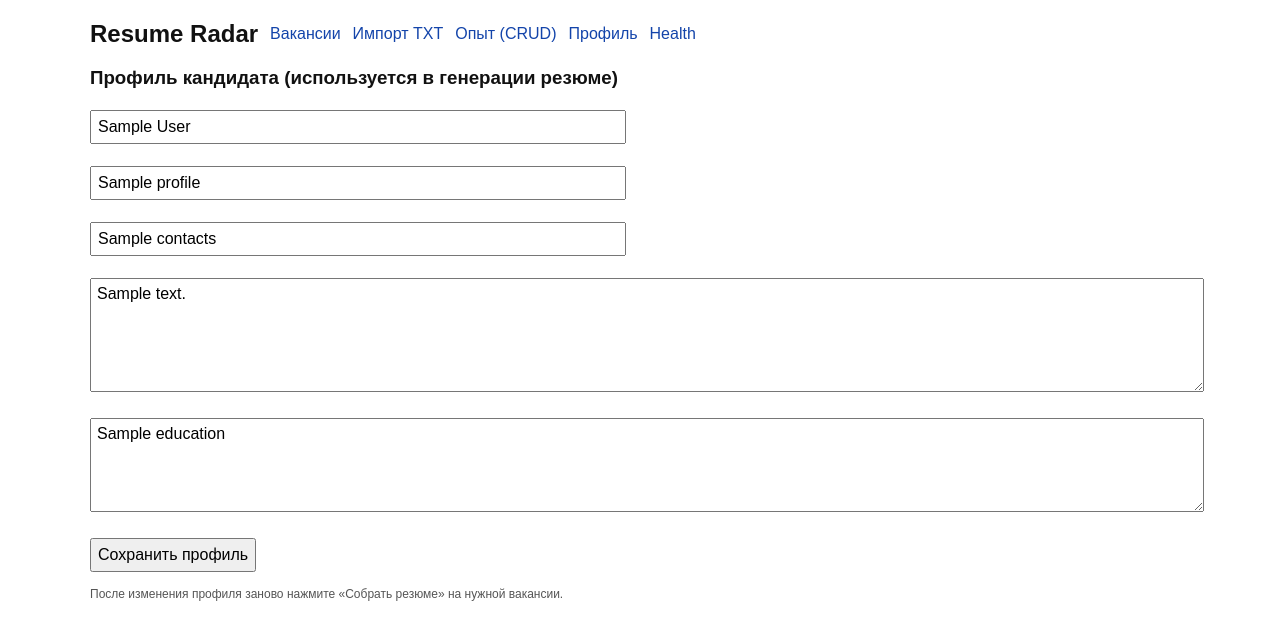
After one commit to MarkVonarich/tgbot, a FastAPI app: template app/templates/profile.html in a window 1280 px wide. The commit adds this page. Shown: the top 640 px of the page. Run offline with FastAPI, Linux system fonts and the light colour scheme; the template is opened without the code that fills it: most values are stand-ins (such as "Sample title", 1, 10 or a date in 2020); parts of the project's set-up code (start-up, migrations or seed data) failed here and were passed over.

Commit message:
Improve single-user UX with profile, import-by-path and draft copy helper

```diff
--- a/app/main.py
+++ b/app/main.py
@@ -1,5 +1,6 @@
 from __future__ import annotations
 
+import json
 import shutil
 from pathlib import Path
 
@@ -11,7 +12,7 @@ from sqlalchemy import desc
 from sqlalchemy.orm import Session
 
 from .db import Base, engine, get_db
-from .models import ExperienceBlock, ImportLog, ResumeDraft, Vacancy
+from .models import ExperienceBlock, ImportLog, ResumeDraft, UserProfile, Vacancy
 from .services import (
     build_cover_letter,
     detect_track,
@@ -37,6 +38,22 @@ app.mount('/resume/static', StaticFiles(directory='app/static'), name='static')
 templates = Jinja2Templates(directory='app/templates')
 
 
+def get_or_create_profile(db: Session) -> UserProfile:
+    profile = db.query(UserProfile).order_by(UserProfile.id.asc()).first()
+    if not profile:
+        profile = UserProfile(
+            full_name='Максим Чиранов',
+            target_title='Senior Antifraud / Marketing Fraud Analyst',
+            contacts='Москва | Telegram: @your_tg | Email: your@email.com',
+            summary='Антифрод-аналитик с опытом в маркетинговом и бонусном фроде, SQL/ClickHouse/Postgres, правилах детекта, алертах и BI-дашбордах.',
+            education='Высшее образование (указать вуз, факультет, год).',
+        )
+        db.add(profile)
+        db.commit()
+        db.refresh(profile)
+    return profile
+
+
 @app.on_event('startup')
 def startup():
     Base.metadata.create_all(bind=engine)
@@ -60,6 +77,31 @@ def home(request: Request, db: Session = Depends(get_db)):
     return templates.TemplateResponse('home.html', {'request': request, 'vacancies': vacancies, 'tracks': tracks, 'q': q, 'track': track})
 
 
+@app.get('/resume/profile', response_class=HTMLResponse)
+def profile_page(request: Request, db: Session = Depends(get_db)):
+    profile = get_or_create_profile(db)
+    return templates.TemplateResponse('profile.html', {'request': request, 'profile': profile})
+
+
+@app.post('/resume/profile')
+def profile_save(
+    full_name: str = Form(...),
+    target_title: str = Form(...),
+    contacts: str = Form(...),
+    summary: str = Form(...),
+    education: str = Form(...),
+    db: Session = Depends(get_db),
+):
+    profile = get_or_create_profile(db)
+    profile.full_name = full_name
+    profile.target_title = target_title
+    profile.contacts = contacts
+    profile.summary = summary
+    profile.education = education
+    db.commit()
+    return RedirectResponse('/resume/profile', status_code=303)
+
+
 @app.get('/resume/admin/import', response_class=HTMLResponse)
 def import_page(request: Request, db: Session = Depends(get_db)):
     logs = db.query(ImportLog).order_by(desc(ImportLog.imported_at)).limit(20).all()
@@ -67,7 +109,7 @@ def import_page(request: Request, db: Session = Depends(get_db)):
 
 
 @app.post('/resume/admin/import')
-async def import_txt(request: Request, file: UploadFile, db: Session = Depends(get_db)):
+async def import_txt(file: UploadFile, db: Session = Depends(get_db)):
     dst = IMPORTS_DIR / file.filename
     with dst.open('wb') as f:
         shutil.copyfileobj(file.file, f)
@@ -79,10 +121,33 @@ async def import_txt(request: Request, file: UploadFile, db: Session = Depends(g
         kws = extract_keywords(text)
         track = detect_track(text)
         score = vacancy_score(text, kws)
-        v = Vacancy(**item, keywords_json=dumps(kws), track=track, score=score)
-        db.add(v)
+        db.add(Vacancy(**item, keywords_json=dumps(kws), track=track, score=score))
         inserted += 1
     db.add(ImportLog(filename=file.filename, rows_count=inserted, notes=f'parsed chunks={len(parsed)}'))
+    db.commit()
+    return RedirectResponse('/resume/', status_code=303)
+
+
+@app.post('/resume/admin/import/path')
+def import_txt_by_path(path: str = Form(...), db: Session = Depends(get_db)):
+    src = Path(path).expanduser()
+    if not src.exists() or not src.is_file():
+        db.add(ImportLog(filename=path, rows_count=0, notes='file not found'))
+        db.commit()
+        return RedirectResponse('/resume/admin/import', status_code=303)
+    dst = IMPORTS_DIR / src.name
+    shutil.copy2(src, dst)
+    raw = dst.read_text(encoding='utf-8', errors='ignore')
+    parsed = split_vacancies(raw)
+    inserted = 0
+    for item in parsed:
+        text = item['text_raw']
+        kws = extract_keywords(text)
+        track = detect_track(text)
+        score = vacancy_score(text, kws)
+        db.add(Vacancy(**item, keywords_json=dumps(kws), track=track, score=score))
+        inserted += 1
+    db.add(ImportLog(filename=str(src), rows_count=inserted, notes=f'import by path, parsed chunks={len(parsed)}'))
     db.commit()
     return RedirectResponse('/resume/', status_code=303)
 
@@ -97,6 +162,7 @@ def vacancy_view(vacancy_id: int, request: Request, db: Session = Depends(get_db
 @app.post('/resume/vacancies/{vacancy_id}/build')
 def build_resume(vacancy_id: int, db: Session = Depends(get_db)):
     vacancy = db.get(Vacancy, vacancy_id)
+    profile = get_or_create_profile(db)
     v_keywords = set(parse_json_list(vacancy.keywords_json))
     blocks = db.query(ExperienceBlock).all()
     scored = []
@@ -118,13 +184,14 @@ def build_resume(vacancy_id: int, db: Session = Depends(get_db)):
     tools = sorted({t for b in selected for t in parse_json_list(b.tools_json)})[:15]
     skills = sorted({k for b in selected for k in parse_json_list(b.keywords_json) if k not in tools})[:18]
 
-    profile = {
-        'name': 'Кандидат: Resume Radar User',
-        'title': 'Senior Antifraud / Marketing Fraud Analyst',
-        'contacts': 'Москва | Telegram/Email добавить перед откликом',
-        'summary': 'Антифрод-аналитик с опытом в маркетинговом и бонусном фроде, SQL/ClickHouse/Postgres, витринах правил, алертах и BI-дашбордах.',
+    profile_data = {
+        'name': profile.full_name,
+        'title': profile.target_title,
+        'contacts': profile.contacts,
+        'summary': profile.summary,
+        'education': profile.education,
     }
-    html = render_resume_html(profile, grouped, skills, tools)
+    html = render_resume_html(profile_data, grouped, skills, tools)
     plain = html_to_text(html)
 
     old = db.query(ResumeDraft).filter(ResumeDraft.vacancy_id == vacancy_id).order_by(desc(ResumeDraft.id)).first()
@@ -151,7 +218,7 @@ def build_resume(vacancy_id: int, db: Session = Depends(get_db)):
 @app.get('/resume/drafts/{draft_id}', response_class=HTMLResponse)
 def view_draft(draft_id: int, request: Request, db: Session = Depends(get_db)):
     draft = db.get(ResumeDraft, draft_id)
-    return templates.TemplateResponse('draft.html', {'request': request, 'draft': draft, 'diff': parse_json_list('[]') if not draft.diff_json else __import__('json').loads(draft.diff_json)})
+    return templates.TemplateResponse('draft.html', {'request': request, 'draft': draft, 'diff': json.loads(draft.diff_json or '{}')})
 
 
 @app.post('/resume/drafts/{draft_id}/save')
@@ -214,7 +281,7 @@ def experience_create(
     kws = [x.strip().lower() for x in keywords_csv.split(',') if x.strip()]
     if not kws:
         kws = extract_keywords(' '.join([bullet_ready, situation, task, action, result]))
-    item = ExperienceBlock(
+    db.add(ExperienceBlock(
         company=company,
         role=role,
         period_from=period_from,
@@ -228,8 +295,7 @@ def experience_create(
         tools_json=dumps(tools),
         keywords_json=dumps(kws),
         strength=strength,
-    )
-    db.add(item)
+    ))
     db.commit()
     return RedirectResponse('/resume/experience', status_code=303)
 
--- a/app/services.py
+++ b/app/services.py
@@ -184,7 +184,7 @@ p, li {{ margin: 0; padding: 0; }} ul {{ margin: 3px 0 6px 16px; }}
 <h2>ОПЫТ</h2>
 {''.join(sections)}
 <h2>ОБРАЗОВАНИЕ</h2>
-<p>Высшее образование, экономика и аналитика данных (указать фактический вуз и год).</p>
+<p>{profile.get('education', 'Высшее образование')}</p>
 </body></html>
 """.strip()
 
--- a/app/templates/base.html
+++ b/app/templates/base.html
@@ -5,6 +5,7 @@
   <a href='/resume/'>Вакансии</a>
   <a href='/resume/admin/import'>Импорт TXT</a>
   <a href='/resume/experience'>Опыт (CRUD)</a>
+  <a href='/resume/profile'>Профиль</a>
   <a href='/health'>Health</a>
 </div>
 {% block content %}{% endblock %}
--- a/app/templates/home.html
+++ b/app/templates/home.html
@@ -6,5 +6,5 @@
   <button>Фильтровать</button>
 </form>
 <table><tr><th>ID</th><th>Роль</th><th>Компания</th><th>Track</th><th>Score</th><th></th></tr>
-{% for v in vacancies %}<tr><td>{{v.id}}</td><td>{{v.title}}</td><td>{{v.company}}</td><td>{{v.track}}</td><td>{{v.score}}</td><td><a href='/resume/vacancies/{{v.id}}'>Открыть</a></td></tr>{% endfor %}</table>
+{% for v in vacancies %}<tr><td>{{v.id}}</td><td>{{v.title}}</td><td>{{v.company}}</td><td>{{v.track}}</td><td>{{v.score}}</td><td><a href='/resume/vacancies/{{v.id}}'>Открыть</a></td></tr>{% else %}<tr><td colspan='6'>Вакансий пока нет. Перейдите в «Импорт TXT» и загрузите файл.</td></tr>{% endfor %}</table>
 {% endblock %}
--- a/app/templates/import.html
+++ b/app/templates/import.html
@@ -5,6 +5,12 @@
   <button>Загрузить и импортировать</button>
 </form>
 <p class='small'>Файлы сохраняются в /root/resume_radar/imports/</p>
+<hr>
+<h4>Импорт по пути на сервере</h4>
+<form method='post' action='/resume/admin/import/path'>
+  <input name='path' placeholder='/root/resume_radar/imports/vacancies_hh.txt' style='width:520px' required>
+  <button>Импортировать по пути</button>
+</form>
 <h4>Логи импорта</h4>
 <table><tr><th>Когда</th><th>Файл</th><th>Строк</th><th>Notes</th></tr>
 {% for log in logs %}<tr><td>{{log.imported_at}}</td><td>{{log.filename}}</td><td>{{log.rows_count}}</td><td>{{log.notes}}</td></tr>{% endfor %}</table>
--- /dev/null
+++ b/app/templates/profile.html
@@ -0,0 +1,12 @@
+{% extends 'base.html' %}{% block content %}
+<h3>Профиль кандидата (используется в генерации резюме)</h3>
+<form method='post'>
+  <p><input name='full_name' value='{{profile.full_name}}' placeholder='ФИО' style='width:520px' required></p>
+  <p><input name='target_title' value='{{profile.target_title}}' placeholder='Целевая роль' style='width:520px' required></p>
+  <p><input name='contacts' value='{{profile.contacts}}' placeholder='Контакты' style='width:520px' required></p>
+  <p><textarea name='summary' placeholder='Профиль' style='min-height:100px'>{{profile.summary}}</textarea></p>
+  <p><textarea name='education' placeholder='Образование' style='min-height:80px'>{{profile.education}}</textarea></p>
+  <button>Сохранить профиль</button>
+</form>
+<p class='small'>После изменения профиля заново нажмите «Собрать резюме» на нужной вакансии.</p>
+{% endblock %}
```
Also changed, not shown: app/models.py (+12 -0 lines), app/templates/draft.html (+11 -1 lines).
